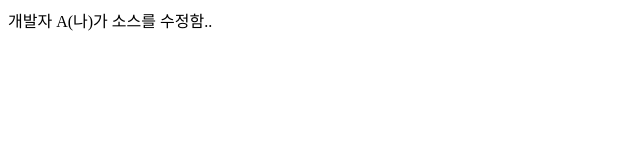
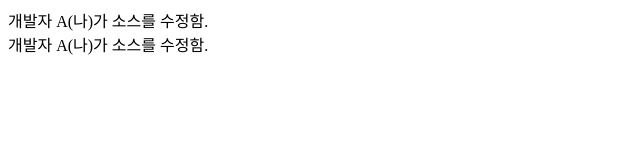
Before and after one commit to haewonee/git-blog, a plain HTML site: page index.html in a window 1280 px wide. Shown: the whole page, without its empty margins (0-640 px from the left). Drawn offline with Linux system fonts and the light colour scheme.

Commit message:
코드수정완료

```diff
--- a/index.html
+++ b/index.html
@@ -4,6 +4,7 @@
     <title>index.html</title>
   </head>
   <body>
-    개발자 A(나)가 소스를 수정함..
+    개발자 A(나)가 소스를 수정함.<br />
+    개발자 A(나)가 소스를 수정함.
   </body>
 </html>
```
